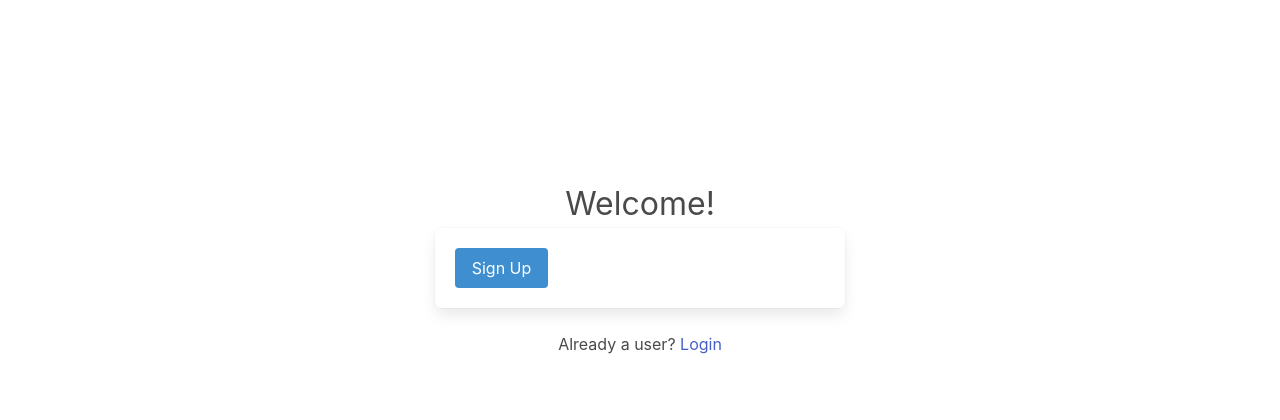
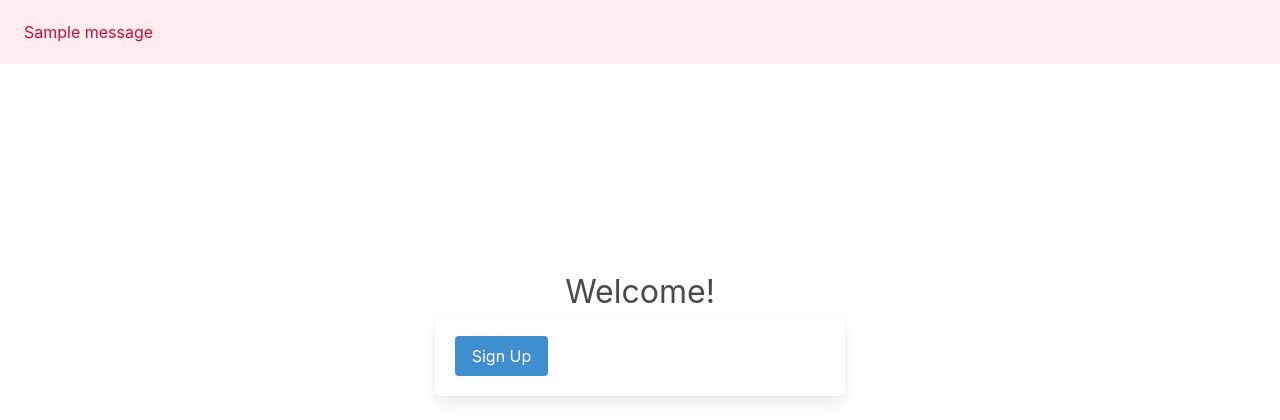
Before and after one commit to Alex-M-Howard/Capstone-Thyme2Eat, a Flask app: page /user/signup in a window 1280 px wide. Shown: the part 52-472 px from the top of the page. Run offline with Flask 2, Linux system fonts and the light colour scheme; tables that the repository leaves empty hold one stand-in row (values such as "Sample post"); one stand-in notice (Sample message) is shown; some libraries are stand-ins or nearby versions.

Commit message:
Add flash message if error occurs

```diff
--- a/Thyme2Eat/routes/user_routes/templates/sign_up.html
+++ b/Thyme2Eat/routes/user_routes/templates/sign_up.html
@@ -3,6 +3,20 @@
 {% block title%}Sign Up for Thyme2Eat{% endblock %}
 
 {% block content %}
+
+<div class="notification is-danger is-light">
+{% with messages = get_flashed_messages(with_categories=true) %}
+  {% if messages %}
+    <ul class='flashes'>
+    {% for category, message in messages %}
+      <li class={{category}}>{{ message }}</li>
+    {% endfor %}
+    </ul>
+  {% endif %}
+{% endwith %}
+</div>
+
+
 <div class="columns is-centered is-vcentered" style="height: 70vh;">
   <div class="column is-one-third-desktop is-full-mobile is-two-thirds-tablet">
     <h1 class="is-size-3 has-text-centered">Welcome!</h1>
```
Also changed, not shown: Thyme2Eat/routes/user_routes/templates/login.html (+13 -0 lines).
